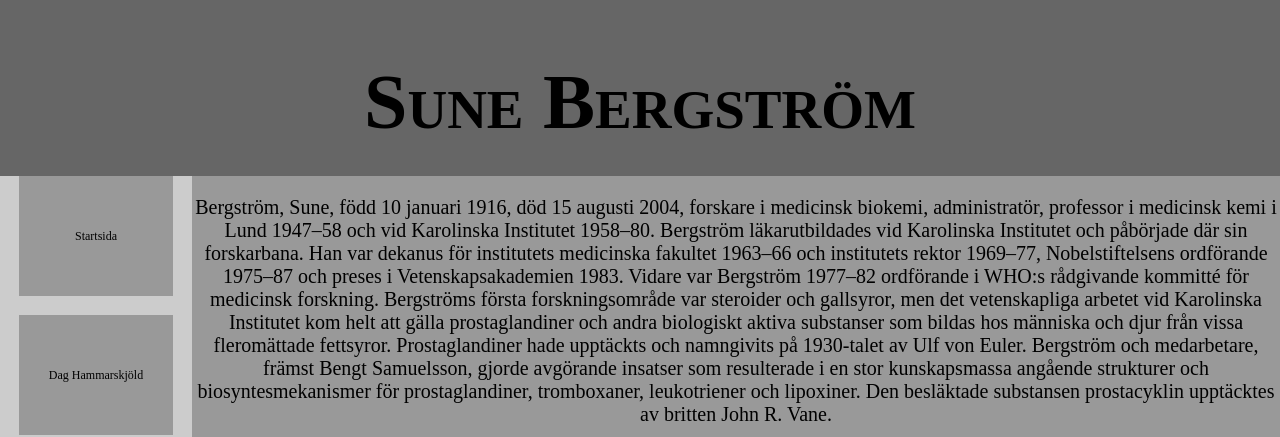
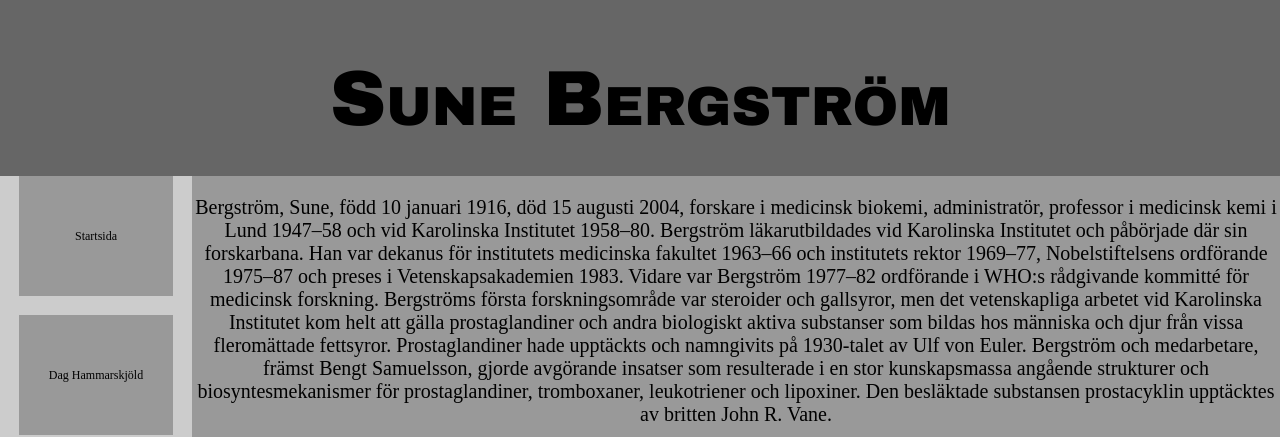
Before and after one commit to MagnusRemnetorp/MagnusRemnetorp.github.io, a plain HTML site: page Nobel/Sune.html in a window 1280 px wide. Shown: the top 437 px of the page. Drawn offline with Linux system fonts and the light colour scheme.

Commit message:
Update nobelpriset1css.css

```diff
--- a/Nobel/nobelpriset1css.css
+++ b/Nobel/nobelpriset1css.css
@@ -68,7 +68,7 @@
 	padding:0;
 	line-height:none;
 	font-size:78px;
-	font:"Arial Black", Gadget, sans-serif;
+	font-family:"Arial Black", Gadget, sans-serif;
 }
 
 a{
```
